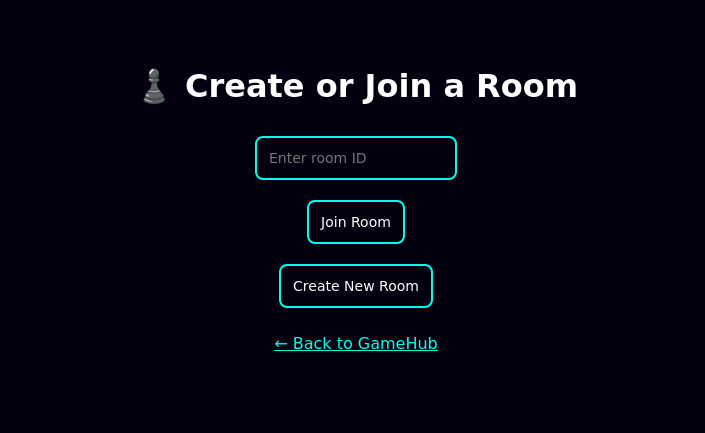
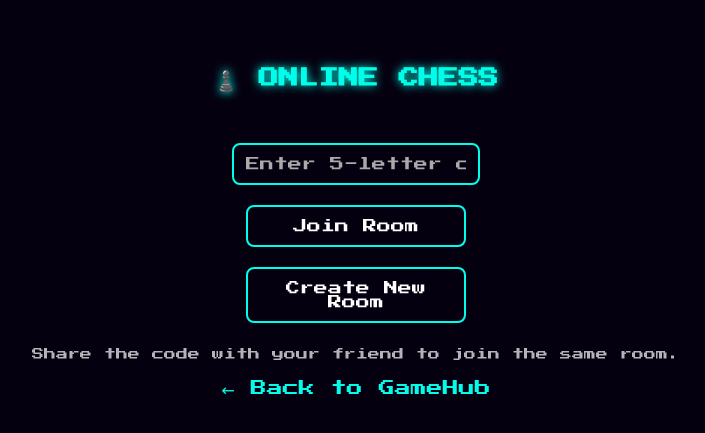
Before and after one commit to alanrss/GameHub, a plain HTML site: page games/chess/index.html in a window 1280 px wide. Shown: the part 201-634 px from the top of the page, without its empty margins (284-989 px from the left). Drawn offline with Linux system fonts and the light colour scheme.

Commit message:
Update index.html

```diff
--- a/games/chess/index.html
+++ b/games/chess/index.html
@@ -5,6 +5,8 @@
   <title>Chess - Room</title>
   <meta name="viewport" content="width=device-width, initial-scale=1" />
   <style>
+    @import url('https://fonts.googleapis.com/css2?family=Press+Start+2P&display=swap');
+
     body {
       background: #050010;
       color: #fff;
@@ -15,39 +17,95 @@
       justify-content: center;
       min-height: 100vh;
       flex-direction: column;
+      padding: 20px;
     }
-    input, button {
+
+    h1 {
+      color: #00ffea;
+      text-shadow: 0 0 10px #00ffea;
+      margin-bottom: 40px;
+      font-size: 20px;
+    }
+
+    input {
       font-family: inherit;
       padding: 12px;
-      margin: 10px;
+      margin: 10px 0;
       border: 2px solid #00ffea;
       background: transparent;
       color: #fff;
       border-radius: 8px;
       font-size: 14px;
+      text-align: center;
+      width: 220px;
+      outline: none;
     }
+
+    input::placeholder {
+      color: #aaa;
+    }
+
+    button {
+      font-family: inherit;
+      padding: 12px;
+      margin: 10px;
+      width: 220px;
+      border: 2px solid #00ffea;
+      background: transparent;
+      color: #fff;
+      border-radius: 8px;
+      font-size: 14px;
+      transition: background 0.2s, color 0.2s;
+    }
+
     button:hover {
       background: #00ffea;
       color: #050010;
       cursor: pointer;
     }
-    a { color: #00ffea; }
+
+    a {
+      color: #00ffea;
+      text-decoration: none;
+      margin-top: 20px;
+      display: inline-block;
+    }
+
+    .info {
+      font-size: 12px;
+      margin-top: 15px;
+      opacity: 0.7;
+    }
   </style>
 </head>
 <body>
-  <h1>♟️ Create or Join a Room</h1>
-  <input id="room" placeholder="Enter room ID" />
+  <h1>♟️ ONLINE CHESS</h1>
+
+  <!-- Código para unirse -->
+  <input id="room" placeholder="Enter 5-letter code" maxlength="5" />
   <button onclick="join()">Join Room</button>
+
+  <!-- Crear nueva sala -->
   <button onclick="create()">Create New Room</button>
-  <p><a href="../../index.html">← Back to GameHub</a></p>
+
+  <div class="info">Share the code with your friend to join the same room.</div>
+
+  <a href="../../index.html">← Back to GameHub</a>
 
   <script>
+    // 🔑 Unirse con código corto
     function join() {
-      const id = document.getElementById('room').value.trim();
-      if (id) location.href = `game.html?g=${encodeURIComponent(id)}`;
+      let id = document.getElementById('room').value.trim().toLowerCase();
+      if (id.length === 0) {
+        alert("⚠️ Please enter a room code.");
+        return;
+      }
+      location.href = `game.html?g=${encodeURIComponent(id)}`;
     }
+
+    // 🧠 Crear nueva sala con código automático
     function create() {
-      const id = Math.random().toString(36).substring(2, 8);
+      const id = Math.random().toString(36).substring(2, 7).toLowerCase();
       location.href = `game.html?g=${id}`;
     }
   </script>
```
